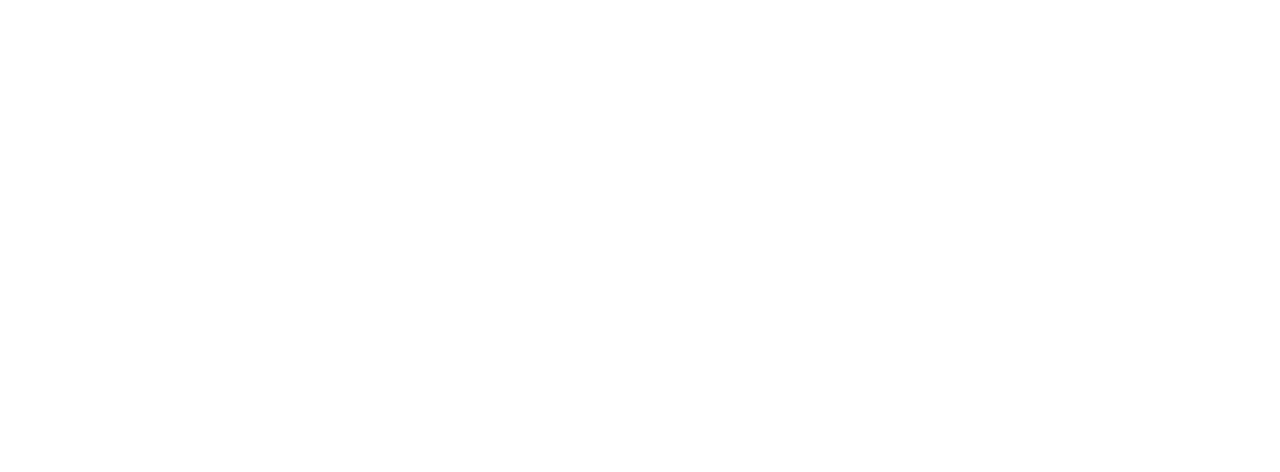
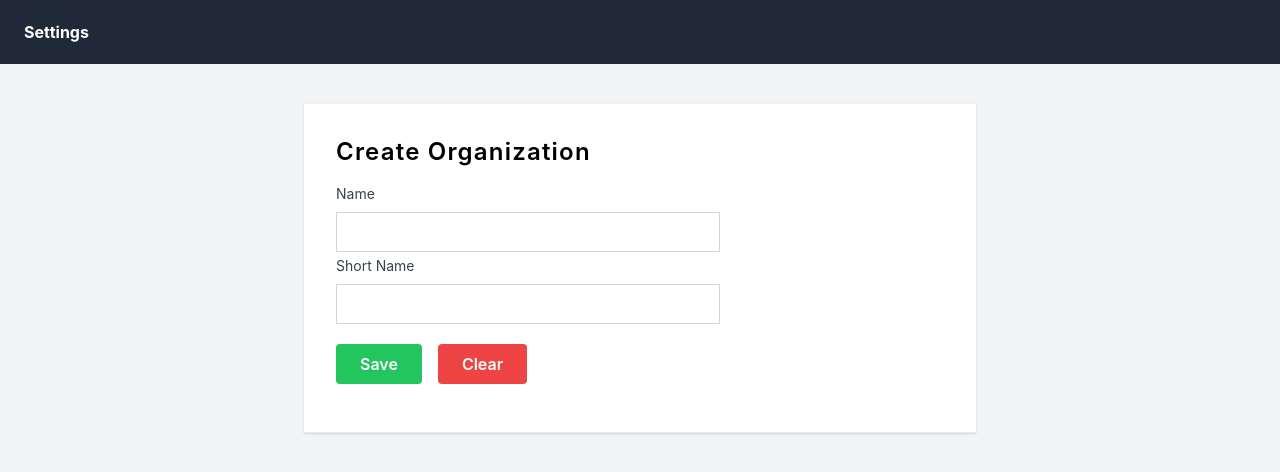
Before and after one commit to Selvam7639/mind-your-print-ui, a React (Create React App) app: page /createOrganization in a window 1280 px wide. Shown: the top 472 px of the page. Built offline with nearby package versions, Linux system fonts and the light colour scheme; the HTML template or start-up script is replaced by a standard one.

Commit message:
add settings component

```diff
--- a/package.json
+++ b/package.json
@@ -6,8 +6,10 @@
     "@testing-library/jest-dom": "^5.17.0",
     "@testing-library/react": "^13.4.0",
     "@testing-library/user-event": "^13.5.0",
+    "axios": "^1.7.7",
     "react": "^18.3.1",
     "react-dom": "^18.3.1",
+    "react-router-dom": "^6.26.2",
     "react-scripts": "5.0.1",
     "web-vitals": "^2.1.4"
   },
--- a/src/App.js
+++ b/src/App.js
@@ -1,8 +1,11 @@
-import './App.css';
+import "./App.css";
+import Settings from "./component/settings/Settings";
 
 function App() {
   return (
-    <div></div>
+    <div className="bg-gray-100 w-full h-screen">
+      <Settings />
+    </div>
   );
 }
 
--- /dev/null
+++ b/src/component/settings/CreateOrganization.js
@@ -0,0 +1,81 @@
+import React, { useState } from "react";
+import OrganizationService from "../../service/OrganizationService";
+
+const CreateOrganization = () => {
+  const [organization, setOrganization] = useState({
+    orgId: "",
+    name: "",
+    shortName: "",
+  });
+
+  const handleChange = (e) => {
+    const value = e.target.value;
+    setOrganization({ ...organization, [e.target.name]: value });
+  };
+
+  const saveOrganization = (e) => {
+    e.preventDefault();
+    OrganizationService.saveOrganization(organization)
+      .then((Response) => {
+        console.log(Response);
+      })
+      .catch((error) => {
+        console.log(error);
+      });
+  };
+
+  const clearOrganization = (e) => {};
+
+  return (
+    <div className="flex max-w-2xl mx-auto shadow border-b bg-white my-10">
+      <div className="px-8 py-8">
+        <div className="font-semibold text-2xl tracking-wider">
+          <h1>Create Organization</h1>
+        </div>
+
+        <div className="items-center justify-center h-14 w-full my-4">
+          <label className="block text-gray-700 text-sm font-normal">
+            Name
+          </label>
+          <input
+            type="text"
+            name="name"
+            value={organization.name}
+            onChange={(e) => handleChange(e)}
+            className="h-10 w-96 border border-gray-300 mt-2 px-2 py-2"
+          ></input>
+        </div>
+
+        <div className="items-center justify-center h-14 w-full my-4">
+          <label className="block text-gray-700 text-sm font-normal">
+            Short Name
+          </label>
+          <input
+            type="text"
+            name="shortName"
+            value={organization.shortName}
+            onChange={(e) => handleChange(e)}
+            className="h-10 w-96 border border-gray-300 mt-2 px-2 py-2"
+          ></input>
+        </div>
+
+        <div className="items-center justify-center h-14 w-full my-4 space-x-4 pt-4">
+          <button
+            onClick={saveOrganization}
+            className="rounded text-white font-semibold bg-green-500 hover:bg-green-700 px-6 py-2"
+          >
+            Save
+          </button>
+          <button
+            onClick={clearOrganization}
+            className="rounded text-white font-semibold bg-red-500 hover:bg-red-700 px-6 py-2"
+          >
+            Clear
+          </button>
+        </div>
+      </div>
+    </div>
+  );
+};
+
+export default CreateOrganization;
--- /dev/null
+++ b/src/component/settings/ListOrganization.js
@@ -0,0 +1,25 @@
+import React from "react";
+
+const ListOrganization = () => {
+  return (
+    <div className="container mx-auto my-8">
+      <div className="h-12">
+        <button className="rounded bg-violet-700 hover:bg-violet-900 text-white px-6 py-2 font-semibold">
+          Create Organization
+        </button>
+      </div>
+
+      <div className="flex shadow border-b">
+        <table>
+          <thead>
+            <tr>
+              <th></th>
+            </tr>
+          </thead>
+        </table>
+      </div>
+    </div>
+  );
+};
+
+export default ListOrganization;
--- /dev/null
+++ b/src/component/settings/Settings.js
@@ -0,0 +1,27 @@
+import React from "react";
+import CreateOrganization from "./CreateOrganization";
+import { BrowserRouter, Route, Routes } from "react-router-dom";
+import ListOrganization from "./ListOrganization";
+
+const Settings = () => {
+  return (
+    <BrowserRouter>
+      <div>
+        <div className="bg-gray-800">
+          <div className="h-16 flex items-center">
+            <p className="text-white font-bold px-6">Settings</p>
+          </div>
+        </div>
+      </div>
+      <Routes>
+        <Route index element={<ListOrganization />} />
+        <Route path="/" element={<ListOrganization />} />
+        <Route path="/settings" element={<ListOrganization />} />
+        <Route path="/listOrganization" element={<ListOrganization />} />
+        <Route path="/createOrganization" element={<CreateOrganization />} />
+      </Routes>
+    </BrowserRouter>
+  );
+};
+
+export default Settings;
--- /dev/null
+++ b/src/service/OrganizationService.js
@@ -0,0 +1,12 @@
+import axios from "axios";
+
+const BASE_URL = "http://localhost:8081/api/v1/organization";
+
+class OrganizationService {
+  saveOrganization(organization) {
+    console.log(organization);
+    return axios.post(BASE_URL, organization);
+  }
+}
+
+export default new OrganizationService();
```
Also changed, not shown: 1 other file (tests, documents, lock files or other folders).
